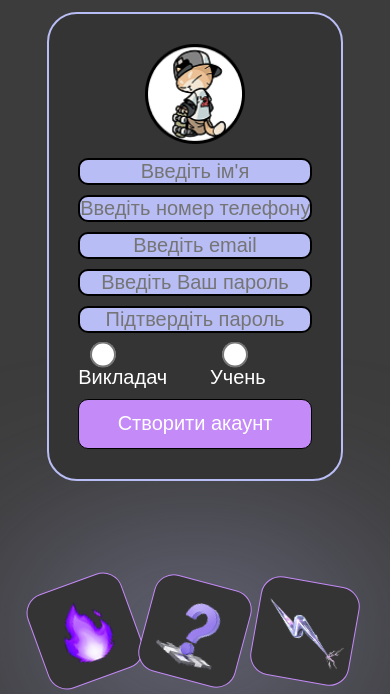
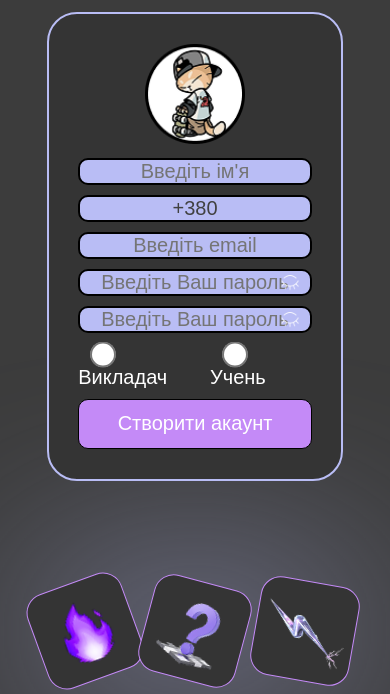
Before and after one commit to Pranichek/WebQuiz, a Python web app: template home/templates/registration.html in a window 390 px wide. Shown: the part 207-901 px from the top of the page. Run offline with Jinja, Linux system fonts and the light colour scheme; the template is opened without the code that fills it, so the values that code supplies are empty.

Commit message:
improved: robot, sidebar scroll, name and phone inputs

```diff
--- a/Project/static/css/style.css
+++ b/Project/static/css/style.css
@@ -101,7 +101,10 @@ nav {
     width: 230px;
 }
 
-.robot{
+.sidebar-robot{
+    position: absolute;
+    right: 50px;
+    bottom: 0;
     width: 130px;
     height: 190px;
 }
@@ -120,3 +123,13 @@ nav {
         height: 20vh;
     }
 }
+@media (max-height: 800px){
+    .sidebar-robot{
+        display: none;
+    }
+}
+@media (max-height: 650px){
+    .panel{
+        overflow-y: scroll;
+    }
+}
--- a/Project/templates/base.html
+++ b/Project/templates/base.html
@@ -45,7 +45,7 @@
                                 <hr>
                             </span>
                         </span>
-                        <img class="robot" src="{{ url_for('static', filename='images/panel-robot.png') }}" alt="">
+                        <img class="sidebar-robot" src="{{ url_for('static', filename='images/panel-robot.png') }}" alt="">
                     </div>
                 </div>
             </nav>
--- a/home/static/css/registration.css
+++ b/home/static/css/registration.css
@@ -50,6 +50,30 @@
     background-color: #B9BDF5;
     text-align: center;
     font-size: 20px;
+}
+
+.password-container{
+    position: relative;
+    display: flex;
+    width: 80%;
+    height: 10%;
+}
+
+.password-container .text-input{
+    width: 100%;
+    height: 100%;
+}
+
+.password-container img{
+    position: absolute;
+    right: 5%;
+    z-index: 3;
+    width: 20px;
+    height: 20px;
+}
+
+.hidden1, .hidden2{
+    display: none;
 }
 
 .send-data{
@@ -131,7 +155,7 @@
 .robot{
     position: absolute;
     right: 50px;
-    bottom: 100px;
+    bottom: 3vh;
     width: 130px;
     height: 190px;
 }
--- a/home/templates/registration.html
+++ b/home/templates/registration.html
@@ -21,15 +21,19 @@
                     <img class="avatar" src="{{ url_for('home.static', filename='images/default_avatart.png') }}" alt="avatart">
                 </div>
 
-                <input minlength="2" maxlength="10" pattern="[A-Za-z]+" class="text-input" type="text" name= "username" placeholder= "Введіть ім'я" required>
-                <input inputmode="numeric" pattern="[\d\+]*$" class="text-input" type="tel" maxlength="12" minlength="12" name= "phone_number" placeholder="Введіть номер телефону (починайте з +380)" required>
+                <input minlength="2" maxlength="10" pattern="[A-Za-zа-яА-Я]+" class="text-input" type="text" name= "username" placeholder= "Введіть ім'я" required>
+                <input inputmode="numeric" pattern="[\d\+]*$" class="text-input" type="tel" maxlength="12" minlength="12" name= "phone_number" placeholder="Введіть номер телефону (починайте з +380)" value="+380" required>
                 <input inputmode="email" class="text-input" type= "email" name= "email" placeholder= "Введіть email" required>
-                <input class="text-input" type="password" name="password" placeholder="Введіть Ваш пароль" class="input_password" required>
-                <span class="password">🫣</span>
-
-                <input class="text-input" type="password" name = "confirm-password" placeholder="Підтвердіть пароль" required>
-                <span class="password">🫣</span>
-
+                <div class="password-container">
+                    <input class="text-input enter" type="password" name="password" placeholder="Введіть Ваш пароль" class="input_password" id="password1" required>
+                    <img id="eye1" src="{{ url_for('home.static', filename='images/closedEye.png') }}" alt="">
+                    <img class="hidden1" id="eye1" src="{{ url_for('home.static', filename='images/openedEye.png') }}" alt="">
+                </div>
+                <div class="password-container">
+                    <input class="text-input" type="password" name="password" placeholder="Введіть Ваш пароль" class="input_password" id="password2" required>
+                    <img id="eye2" src="{{ url_for('home.static', filename='images/closedEye.png') }}" alt="">
+                    <img class="hidden2" id="eye2" src="{{ url_for('home.static', filename='images/openedEye.png') }}" alt="">
+                </div>
                 <div class="user-status">
                     <label>
                         <input class="status-input" type="radio" name="mentor" value="True" required>
```
Also changed, not shown: home/static/css/login.css (+25 -1 lines), home/static/js/login.js (+18 -15 lines), home/static/js/registration.js (+42 -31 lines), home/templates/login.html (+6 -4 lines), home/static/images/closedEye.png (added), home/static/images/openedEye.png (added).
